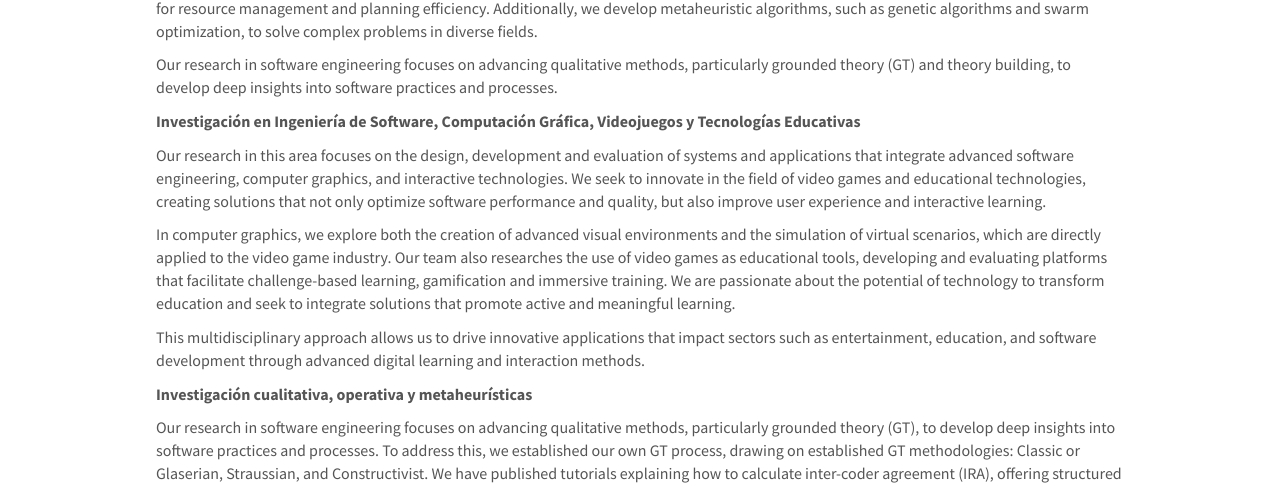
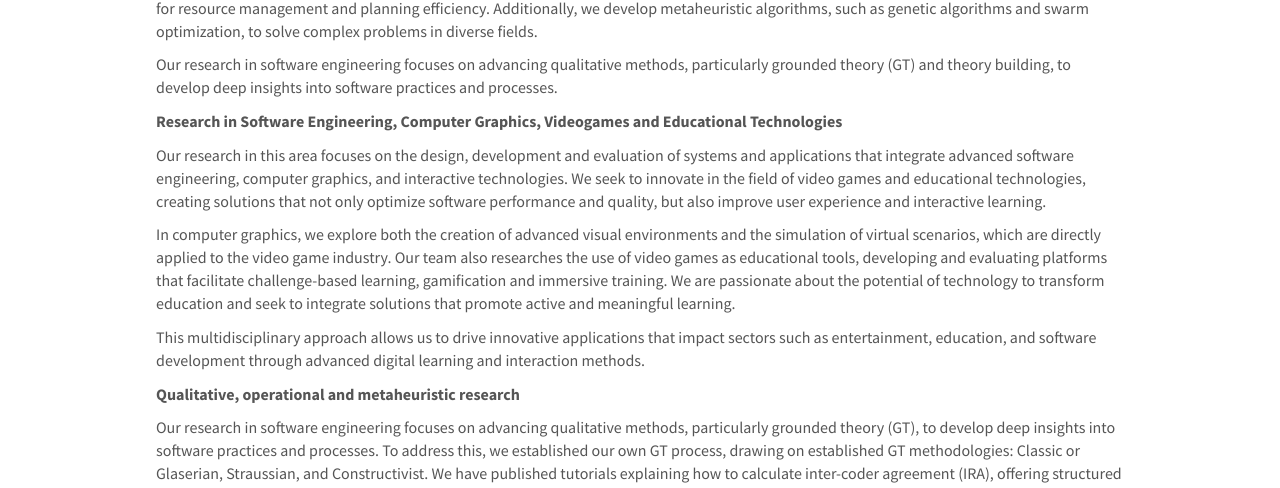
Before and after one commit to gi-innovatec/gi-innovatec.github.io, a Jekyll site: the page built from _pages/research.md, in a window 1280 px wide and 1395 px high. Shown: the part 401-889 px from the top of the window. Built offline with Jekyll 4.4.1, drawn with Linux system fonts in a browser that asks for light colours; nearby versions of some CDN libraries.

```diff
--- a/_pages/research.md
+++ b/_pages/research.md
@@ -23,7 +23,8 @@ Our research in software engineering focuses on advancing qualitative methods, p
 
 
 
-**Investigación en Ingeniería de Software, Computación Gráfica, Videojuegos y Tecnologías Educativas**
+<!---**Investigación en Ingeniería de Software, Computación Gráfica, Videojuegos y Tecnologías Educativas** --->
+**Research in Software Engineering, Computer Graphics, Videogames and Educational Technologies**
 
 <!---Nuestra investigación en esta área se centra en el diseño, desarrollo y evaluación de sistemas y aplicaciones que integran ingeniería de software avanzada, gráficos por computadora, y tecnologías interactivas. Buscamos innovar en el ámbito de los videojuegos y las tecnologías educativas, creando soluciones que no solo optimicen el rendimiento y la calidad del software, sino que también mejoren la experiencia de usuario y el aprendizaje interactivo.-->
 
@@ -38,7 +39,8 @@ In computer graphics, we explore both the creation of advanced visual environmen
 
 This multidisciplinary approach allows us to drive innovative applications that impact sectors such as entertainment, education, and software development through advanced digital learning and interaction methods.
 
-**Investigación cualitativa, operativa y metaheurísticas**
+<!---**Investigación cualitativa, operativa y metaheurísticas** --->
+**Qualitative, operational and metaheuristic research**
 
 Our research in software engineering focuses on advancing qualitative methods, particularly grounded theory (GT), to develop deep insights into software practices and processes. To address this, we established our own GT process, drawing on established GT methodologies: Classic or Glaserian, Straussian, and Constructivist. We have published tutorials explaining how to calculate inter-coder agreement (IRA), offering structured guidance for researchers. Currently, we are focused on theory building, exploring processes to develop, operationalize, and test theories that contribute to the advancement of software engineering as a discipline.
 
```
Also changed, not shown: _pages/home.md (+5 -7 lines).
